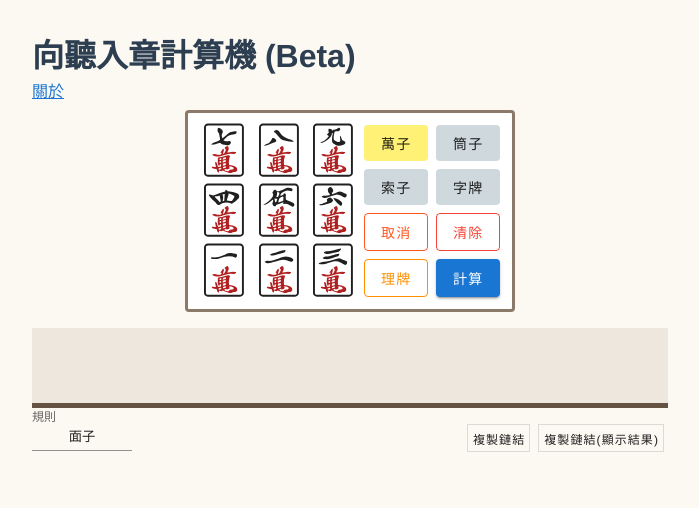
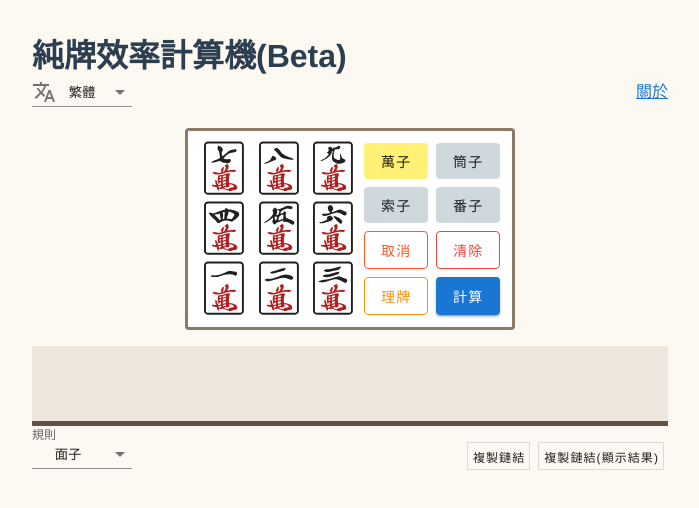
Before and after one commit to garyleung142857/cal-shanten-beta, a Vue app: page /cal-shanten-beta/ in a window 1280 px wide. Shown: the top 508 px of the page, without its empty margins (290-989 px from the left). Built offline with nearby package versions, Linux system fonts and the light colour scheme.

Commit message:
language

```diff
--- a/package.json
+++ b/package.json
@@ -11,6 +11,7 @@
   "dependencies": {
     "core-js": "^3.6.5",
     "vue": "^2.6.11",
+    "vue-i18n": "^8.27.1",
     "vue-router": "^3.5.4",
     "vuetify": "^2.6.0"
   },
--- a/src/components/InputKeyboard.vue
+++ b/src/components/InputKeyboard.vue
@@ -16,13 +16,13 @@
           @click="changeSuit('man')"
           :color="curSuit == 'man' ? 'yellow lighten-2' : 'blue-grey lighten-4'"
           depressed
-        >萬子</v-btn>
+        > {{ $t('suits.man') }} </v-btn>
         <v-btn
           class="suit-btn pa-1 ma-1"
           @click="changeSuit('pin')"
           :color="curSuit == 'pin' ? 'yellow lighten-2' : 'blue-grey lighten-4'"
           depressed
-        >筒子</v-btn>
+        > {{ $t('suits.pin') }} </v-btn>
       </v-row>
       <v-row dense class="d-flex">
         <v-btn
@@ -30,21 +30,21 @@
           @click="changeSuit('sou')"
           :color="curSuit == 'sou' ? 'yellow lighten-2' : 'blue-grey lighten-4'"
           depressed
-        >索子</v-btn>
+        > {{ $t('suits.sou') }} </v-btn>
         <v-btn
           class="suit-btn pa-1 ma-1"
           @click="changeSuit('zi')"
           :color="curSuit == 'zi' ? 'yellow lighten-2' : 'blue-grey lighten-4'"
           depressed
-        >字牌</v-btn>
+        > {{ $t('suits.zi') }}</v-btn>
       </v-row>
       <v-row dense class="d-flex">
-        <v-btn class="suit-btn pa-1 ma-1" outlined color="deep-orange" @click="removeLastTile()">取消</v-btn>
-        <v-btn class="suit-btn pa-1 ma-1" outlined color="red" @click="clearAll()">清除</v-btn>
+        <v-btn class="suit-btn pa-1 ma-1" outlined color="deep-orange" @click="removeLastTile()"> {{ $t('keyboard.cancel') }} </v-btn>
+        <v-btn class="suit-btn pa-1 ma-1" outlined color="red" @click="clearAll()"> {{ $t('keyboard.clear') }} </v-btn>
       </v-row>
       <v-row dense class="d-flex">
-        <v-btn class="suit-btn pa-1 ma-1" outlined color="amber darken-3" @click="sortHand()">理牌</v-btn>
-        <v-btn class="suit-btn pa-1 ma-1 primary" @click="submitQuery()">計算</v-btn>
+        <v-btn class="suit-btn pa-1 ma-1" outlined color="amber darken-3" @click="sortHand()"> {{ $t('keyboard.sort') }} </v-btn>
+        <v-btn class="suit-btn pa-1 ma-1 primary" @click="submitQuery()"> {{ $t('keyboard.calculate') }} </v-btn>
       </v-row>
     </v-card>
   </v-card>
--- a/src/components/SingleResult.vue
+++ b/src/components/SingleResult.vue
@@ -14,10 +14,12 @@
         {{text}}
       </div>
       <div v-if="analysis.ukeireList.length>0">
-        <span class="text-label">入章</span><TileImage v-for="(tn, idx) in analysis.ukeireList" :tileName="tn" :key="idx" text/>
+        <span class="text-label"> {{ $t('term.ukeire') }} </span>
+        <TileImage v-for="(tn, idx) in analysis.ukeireList" :tileName="tn" :key="idx" text/>
       </div>
       <div v-if="analysis.improvedUkeire.length>0">
-        <span class="text-label">改良</span><TileImage v-for="(tn, idx) in analysis.improvedUkeire" :tileName="tn" :key="idx" small/>
+        <span class="text-label"> {{ $t('term.improvement') }} </span>
+        <TileImage v-for="(tn, idx) in analysis.improvedUkeire" :tileName="tn" :key="idx" small/>
       </div>
     </v-card-text>
   </v-card>
@@ -38,28 +40,27 @@
       isTenPai(){
         return this.analysis.shanten == 0
       },
-      hasImprovment(){
-        return this.analysis.avgWithImprovment > this.analysis.ukeire
+      improvmentString(){
+        return this.analysis.avgWithImprovment > this.analysis.ukeire ? `(${this.analysis.avgWithImprovment.toFixed(2)})` : null
       },
       textShanTen(){
         let s = ''
         if (this.isTenPai){
-          s = this.analysis.ukeire > 0 ? '聽牌' : '空聽'
+          s = this.analysis.ukeire > 0 ? this.$t('term.tenpai') : this.$t('term.karaten')
         } else {
-          s = `${this.analysis.shanten}向聽`
+          s = this.$t('term.shanten', [this.analysis.shanten])
         }
         return s
       },
       textSpeed(){
-        return this.analysis.speedRef? `參考速度: ${this.analysis.speedRef.toFixed(2)}` : ''
+        return this.analysis.speedRef? this.$t('term.speedref', [this.analysis.speedRef.toFixed(2)]) : ''
       },
       textUkeire(){
-        let s = ''
-        s = this.isTenPai ? `聽${this.analysis.ukeireList.length}門` : '入章'
-        s += `${this.analysis.ukeire}`
-        s += this.hasImprovment ? `(${this.analysis.avgWithImprovment.toFixed(2)})張 ` : '張 '
-        s += this.isTenPai ? '' : `下一向聽平均入章${this.analysis.avgNextUkeire.toFixed(2)}張`
-        return s
+        if(this.isTenPai){
+          return this.$t('term.tenpaiUkeireMsg', [this.analysis.ukeireList.length, this.analysis.ukeire, this.improvmentString])
+        } else {
+          return this.$t('term.ukeireMsg', [this.analysis.ukeire, this.improvmentString, this.analysis.avgNextUkeire])
+        }
       },
       text(){
         return this.textShanTen + ' ' + this.textUkeire + ' ' + this.textSpeed
--- /dev/null
+++ b/src/lang/en.js
@@ -0,0 +1,45 @@
+const en = {
+  msg: {
+    title: 'Tile Efficiency Calculator (Beta)',
+    about: 'About',
+    copyLink: 'Copy Link',
+    copyLinkWithResult: 'Copy Link w/ result',
+    copied: 'Link Copied',
+    results: 'Results'
+  },
+  term: {
+    agari: 'Complete Hand',
+    ukeire: 'Acceptance',
+    improvement: 'Improvement',
+    tenpai: 'Tenpai.',
+    karaten: 'Empty Tenpai.',
+    shanten: '{0} Shanten.',
+    tenpaiUkeireMsg: 'Waiting {0} types, {1}{2} tiles',
+    ukeireMsg: 'Accepting {0}{1} tiles. Accepting {0} tiles next shanten on avg.',
+    speedref: 'Speed ref:{0}'
+  },
+  keyboard: {
+    cancel: 'del',
+    clear: 'ac',
+    sort: 'sort',
+    calculate: 'exe'
+  },
+  rules: {
+    rule: 'Rule',
+    Menzu: 'Menzu',
+    HK: 'Old HK',
+    Riichi: 'Riichi',
+    ZungJung: 'Zung Jung',
+    MCR: 'MCR',
+    Taiwan: 'TaiWan',
+    HKTW: 'HKTW'
+  },
+  suits: {
+    man: 'man',
+    pin: 'pin',
+    sou: 'sou',
+    zi: 'zi'
+  }
+}
+
+export default en
--- /dev/null
+++ b/src/lang/index.js
@@ -0,0 +1,20 @@
+import Vue from 'vue'
+import VueI18n from 'vue-i18n'
+
+import en from './en'
+import tc from './tc'
+
+Vue.use(VueI18n)
+
+const locale = 'tc'
+
+const messages = {
+  en: en,
+  tc: tc,
+}
+
+const i18n = new VueI18n({
+  locale, messages
+})
+
+export default i18n
--- /dev/null
+++ b/src/lang/tc.js
@@ -0,0 +1,45 @@
+const tc = {
+  msg: {
+    title: '純牌效率計算機(Beta)',
+    about: '關於',
+    copyLink: '複製鏈結',
+    copyLinkWithResult: '複製鏈結(顯示結果)',
+    copied: '己複製',
+    results: '結果'
+  },
+  term: {
+    agari: '和牌',
+    ukeire: '入章',
+    improvement: '初步改良',
+    tenpai: '聽牌',
+    karaten: '空聽',
+    shanten: '{0}向聽',
+    tenpaiUkeireMsg: '聽{0}門{1}{2}張',
+    ukeireMsg: '入章{0}{1}張 下一向聽平均入章{0}張',
+    speedref: '參考速度：{0}'
+  },
+  keyboard: {
+    cancel: '取消',
+    clear: '清除',
+    sort: '理牌',
+    calculate: '計算'
+  },
+  rules: {
+    rule: '規則',
+    Menzu: '面子',
+    HK: '舊章',
+    Riichi: '日本',
+    ZungJung: '中庸',
+    MCR: '國標',
+    Taiwan: '台灣',
+    HKTW: '港台'
+  },
+  suits: {
+    man: '萬子',
+    pin: '筒子',
+    sou: '索子',
+    zi: '番子'
+  }
+}
+
+export default tc
--- a/src/main.js
+++ b/src/main.js
@@ -2,13 +2,17 @@ import Vue from 'vue'
 import App from './App.vue'
 import Router from 'vue-router'
 import { router } from './router.js'
+import i18n from './lang'
 import vuetify from './plugins/vuetify'
+import VueI18n from 'vue-i18n'
 
 Vue.config.productionTip = false
 Vue.use(Router)
+Vue.use(VueI18n)
 
 new Vue({
   vuetify,
   router,
+  i18n,
   render: h => h(App)
 }).$mount('#app')
--- a/src/views/HomePage.vue
+++ b/src/views/HomePage.vue
@@ -1,10 +1,25 @@
 <template>
   <v-container class="d-flex flex-column">
-    <h1> 向聽入章計算機 (Beta) </h1>
-    <p><a
-      href="https://github.com/garyleung142857/cal-shanten-beta"
-      target="_blank"
-    >關於</a></p>
+    <h1> {{ $t('msg.title') }} </h1>
+    <v-container flat class="d-flex align-self-start pa-0 pb-2">
+      <v-select class="lang-select pa-0 ma-0 mb-2"
+        v-model="$i18n.locale"
+        :items="langs"
+        prepend-inner-icon="mdi-translate"
+        dense hide-details
+      >
+        <template v-slot:selection="{ item }">
+          <span class="d-flex justify-center" style="width: 100%;">
+            {{ item.text }}
+          </span>
+        </template>
+      </v-select>
+      <p class="ml-auto"><a
+        href="https://github.com/garyleung142857/cal-shanten-beta"
+        target="_blank"
+      > {{ $t('msg.about') }} </a></p>
+    </v-container>
+
     <InputKeyboard
       :ruleName="ruleName"
       @inputTile="(tileName) => inputTile(tileName)"
@@ -20,8 +35,7 @@
       <v-select class="rule-select pa-0 ma-0"
         v-model="ruleName"
         :items="r"
-        :append-icon="null"
-        label="規則"
+        :label="$t('rules.rule')"
         dense hide-details
       >
         <template v-slot:selection="{ item }">
@@ -31,13 +45,13 @@
         </template>
       </v-select>
       <v-btn
-        text tile small outlined class="px-1 mx-1 ml-auto" color=""
+        text tile small outlined class="px-1 mx-1 ml-auto link-btn"
         @click="copyToClipboard(false)"
-      >複製鏈結</v-btn>
+      > {{ $t('msg.copyLink') }} </v-btn>
       <v-btn
-        text tile small outlined class="px-1 mx-1"
+        text tile small outlined class="px-1 mx-1 link-btn"
         @click="copyToClipboard(true)"
-      >複製鏈結(顯示結果)</v-btn>
+      > {{ $t('msg.copyLinkWithResult') }} </v-btn>
     </v-container>
 
     <v-alert
@@ -46,8 +60,9 @@
       type="error"
     > {{error}}
     </v-alert>
+
     <template v-if="queryResults && !error">
-      <h3>結果</h3>
+      <h3> {{ $t('msg.results' )}}</h3>
       <template v-if="queryResults.shanten>=0">
         <template v-for="t in tiles">
           <SingleResult
@@ -57,7 +72,7 @@
           ></SingleResult>
         </template>
       </template>
-      <h5 v-else> 和牌 </h5>
+      <h5 v-else> {{ $t('term.agari') }} </h5>
     </template>
 
     <v-overlay v-model="overlay" opacity="0">
@@ -89,11 +104,14 @@ export default {
   },
   data(){
     return {
+      langs:[
+        {text: 'EN', value: 'en'},
+        {text: '繁體', value: 'tc'},
+      ],
       overlay: false,
       hand: [],
       ruleName: 'Menzu',
-      queryResults: null,
-      r: rulesNames
+      queryResults: null
     }
   },
   methods: {
@@ -130,13 +148,21 @@ export default {
         }
         const newUrl = window.location.origin + this.$router.resolve({name: 'HomePage', query: q}).href
         await navigator.clipboard.writeText(newUrl)
-        alert('已複製')
+        alert(this.$t('msg.copied'))
       } catch($e){
         alert($e)
       }
     }
   },
   computed:{
+    r(){
+      return rulesNames.map(rn => {
+        return {
+          text: this.$t(`rules.${rn.value}`),
+          value: rn.value
+        }
+      })
+    },
     tiles(){
       return this.queryResults ? this.queryResults['tiles'] || [{tile: null, analysis: this.queryResults}] : null
     },
@@ -145,6 +171,7 @@ export default {
     },
     urlQuery(){
       return {
+        lang: this.$i18n.locale,
         rn: this.ruleName,
         ts: this.hand.reduce((a, b) => a + b, '')
       }
@@ -160,6 +187,7 @@ export default {
   },
   beforeMount(){
     var q = this.$route.query
+    this.$i18n.locale = q.lang || 'tc'
     this.ruleName = q.rn || 'Menzu'
     this.hand = q.ts ? q.ts.match(/.{1,2}/g).filter(tileName => checkTile(tileName)) : []
     if(q.calc){
@@ -170,8 +198,12 @@ export default {
 </script>
 
 <style>
-  p {
-    margin-bottom: 6px !important;
+  .lang-select{
+    height: unset !important;
+    flex-grow: 0 !important;
+    display: inline-block !important;
+    font-size: smaller !important;
+    width: 100px;
   }
   .rule-select{
     height: unset !important;
@@ -184,6 +216,9 @@ export default {
     font-size: smaller !important;
     text-align: center;
   }
+  .link-btn{
+    text-transform: none !important
+  }
   @font-face {
     font-family: "Mahjong";
     src: url(../fonts/S-Mahjong.ttf) format("truetype");
```
Also changed, not shown: 1 other file (tests, documents, lock files or other folders).
